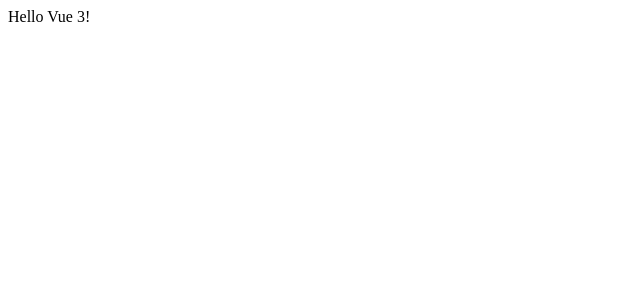
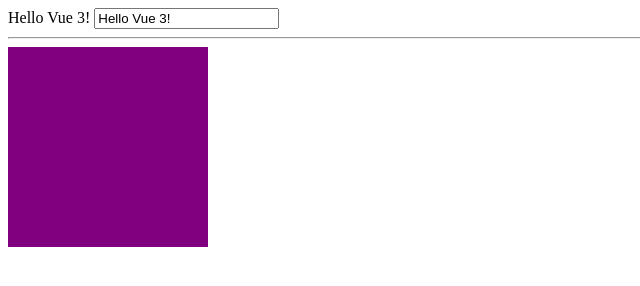
Before and after one commit to woobrendan/vue_course, a plain HTML site: page index.html in a window 1280 px wide. Shown: the whole page, without its empty margins (0-640 px from the left). Drawn offline with nearby package versions, Linux system fonts and the light colour scheme.

Commit message:
add styling for class box. create input element, pass v-model. create hr element. create div element pass v-if variable. add to data option pass key isVisible value true

```diff
--- a/index.html
+++ b/index.html
@@ -3,18 +3,33 @@
 
 <head>
   <title>Vue 3 Basics</title>
+  <style>
+    .box {
+      background-color: purple;
+      height: 200px;
+      width: 200px;
+    }
+  </style>
 </head>
 
 <body>
   <div id="app">
     {{ greeting }}
+    <!-- v-model binds the passed parameter  -->
+    <input v-model="greeting" />
+
+    <hr />
+
+    <!-- v-if treats like an ifstatement and checks parameters passed -->
+    <div v-if="isVisible" class="box"></div>
   </div>
   <script src="https://unpkg.com/vue@next"></script>
   <script>
     let app = Vue.createApp({
       data: function () {
         return {
-          greeting: 'Hello Vue 3!'
+          greeting: 'Hello Vue 3!',
+          isVisible: true
         }
       }
     })
```
